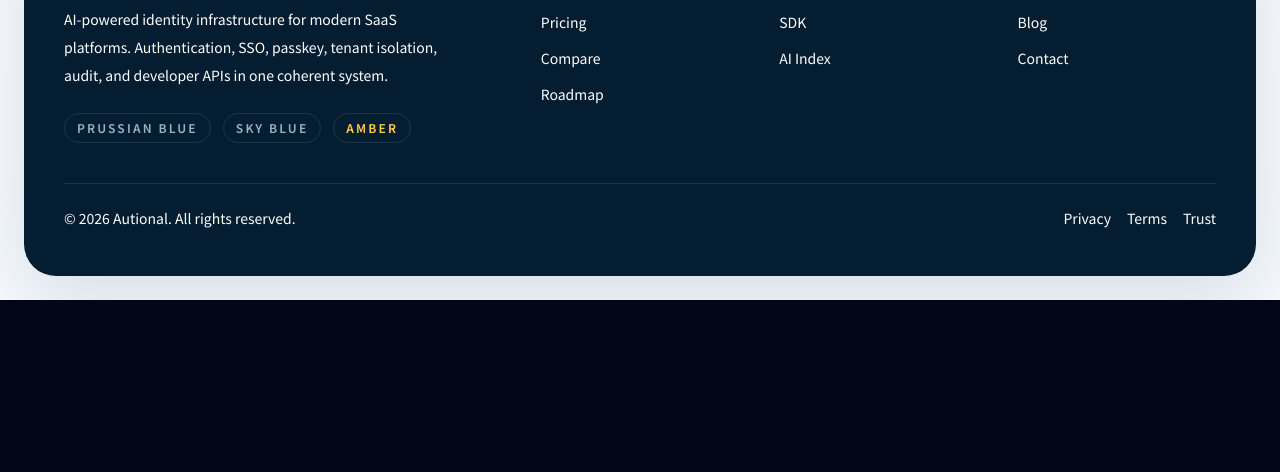
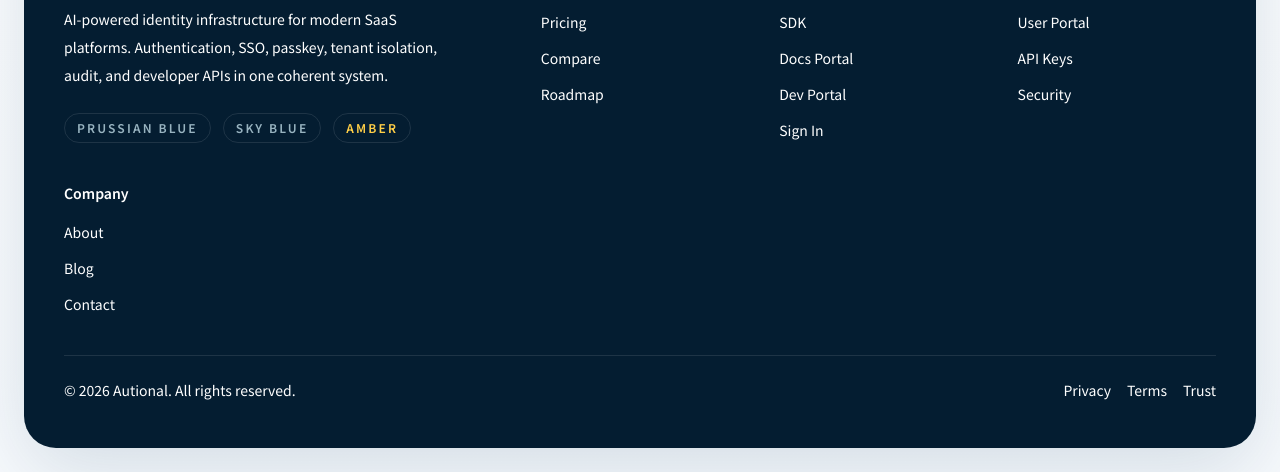
Before and after one commit to autional/web, an Astro site: page /faq in a window 1280 px wide. Shown: the part 1183-1655 px from the top of the page. Before the commit the page ends 1483 px from the top, so only its background shows below. Built offline with nearby package versions, Linux system fonts and the light colour scheme; Astro itself is replaced by a stand-in of ours.

Commit message:
feat: Sign In button + portal links in nav and footer

```diff
--- a/src/layouts/LandingLayout.astro
+++ b/src/layouts/LandingLayout.astro
@@ -10,7 +10,7 @@ const canonical = new URL(Astro.url.pathname, Astro.site);
 <head>
   <meta charset="UTF-8" /><meta name="viewport" content="width=device-width, initial-scale=1.0" />
   <title>{title}</title><meta name="description" content={description} />
-  <link rel="canonical" href={canonical.href} /><link rel="icon" type="image/svg+xml" href="/favicon.svg" />
+  <link rel="canonical" href={canonical.href} /><link rel="icon" type="image/png" sizes="680x680" href="/favicon-master-blue-v7.png?v=7" /><link rel="icon" type="image/png" sizes="32x32" href="/favicon-32x32.png?v=7" /><link rel="icon" type="image/png" sizes="16x16" href="/favicon-16x16.png?v=7" /><link rel="shortcut icon" type="image/png" href="/favicon-32x32.png?v=7" /><link rel="apple-touch-icon" sizes="180x180" href="/apple-touch-icon.png?v=7" /><link rel="manifest" href="/site.webmanifest?v=7" /><meta name="theme-color" content="#ffffff" />
   <meta property="og:title" content={title} /><meta property="og:description" content={description} />
   <meta property="og:url" content={canonical.href} /><meta property="og:type" content="website" />
   <meta name="twitter:card" content="summary_large_image" />
@@ -35,7 +35,7 @@ const canonical = new URL(Astro.url.pathname, Astro.site);
         <a href="/pricing" class="rounded-full px-4 py-2 text-sm font-medium text-neutral-600 transition-colors hover:bg-sky-50 hover:text-primary-700 dark:text-neutral-300 dark:hover:bg-white/10 dark:hover:text-white">Pricing</a>
         <a href="/docs" class="rounded-full px-4 py-2 text-sm font-medium text-neutral-600 transition-colors hover:bg-sky-50 hover:text-primary-700 dark:text-neutral-300 dark:hover:bg-white/10 dark:hover:text-white">Docs</a>
         <a href="/blog" class="rounded-full px-4 py-2 text-sm font-medium text-neutral-600 transition-colors hover:bg-sky-50 hover:text-primary-700 dark:text-neutral-300 dark:hover:bg-white/10 dark:hover:text-white">Blog</a>
-        <a href="/contact" class="brand-button-primary ml-3 px-5 py-2.5">Book Demo</a>
+        <a href="https://auth.iam.tianv.com" class="brand-button-primary ml-3 px-5 py-2.5">Sign In</a>
       </nav>
       <ClientShell client:load />
     </div>
@@ -64,7 +64,15 @@ const canonical = new URL(Astro.url.pathname, Astro.site);
         <div><h3 class="text-sm font-semibold text-white">Developers</h3><ul class="mt-4 space-y-3">
           <li><a href="/docs" class="text-sm text-sky-100/72 transition-colors hover:text-white">Documentation</a></li>
           <li><a href="/sdk" class="text-sm text-sky-100/72 transition-colors hover:text-white">SDK</a></li>
-          <li><a href="/llms.txt" class="text-sm text-sky-100/72 transition-colors hover:text-white">AI Index</a></li>
+          <li><a href="https://docs.autional.com" class="text-sm text-sky-100/72 transition-colors hover:text-white">Docs Portal</a></li>
+          <li><a href="https://developer.autional.com" class="text-sm text-sky-100/72 transition-colors hover:text-white">Dev Portal</a></li>
+          <li><a href="https://auth.iam.tianv.com" class="text-sm text-sky-100/72 transition-colors hover:text-white">Sign In</a></li>
+        </ul></div>
+        <div><h3 class="text-sm font-semibold text-white">Apps</h3><ul class="mt-4 space-y-3">
+          <li><a href="https://app.iam.tianv.com/admin" class="text-sm text-sky-100/72 transition-colors hover:text-white">Admin</a></li>
+          <li><a href="https://user.iam.tianv.com" class="text-sm text-sky-100/72 transition-colors hover:text-white">User Portal</a></li>
+          <li><a href="https://app.iam.tianv.com/developer" class="text-sm text-sky-100/72 transition-colors hover:text-white">API Keys</a></li>
+          <li><a href="https://app.iam.tianv.com/security" class="text-sm text-sky-100/72 transition-colors hover:text-white">Security</a></li>
         </ul></div>
         <div><h3 class="text-sm font-semibold text-white">Company</h3><ul class="mt-4 space-y-3">
           <li><a href="/about" class="text-sm text-sky-100/72 transition-colors hover:text-white">About</a></li>
```
Also changed, not shown: public/android-chrome-192x192.png (added), public/android-chrome-512x512.png (added), public/apple-touch-icon.png (added), public/favicon-16x16.png (added), public/favicon-32x32.png (added), public/favicon-680-blue.png (added), public/favicon-680.png (added), public/favicon-dark-color-v5.png (added), public/favicon-force-blue-v2.png (added), public/favicon-force-color-dark-v4.png (added), public/favicon-force-white-v3.png (added), public/favicon-light-blue-v6.png (added), public/favicon-light-color-v5.png (added), public/favicon-master-blue-v7.png (added), 2 more files.
